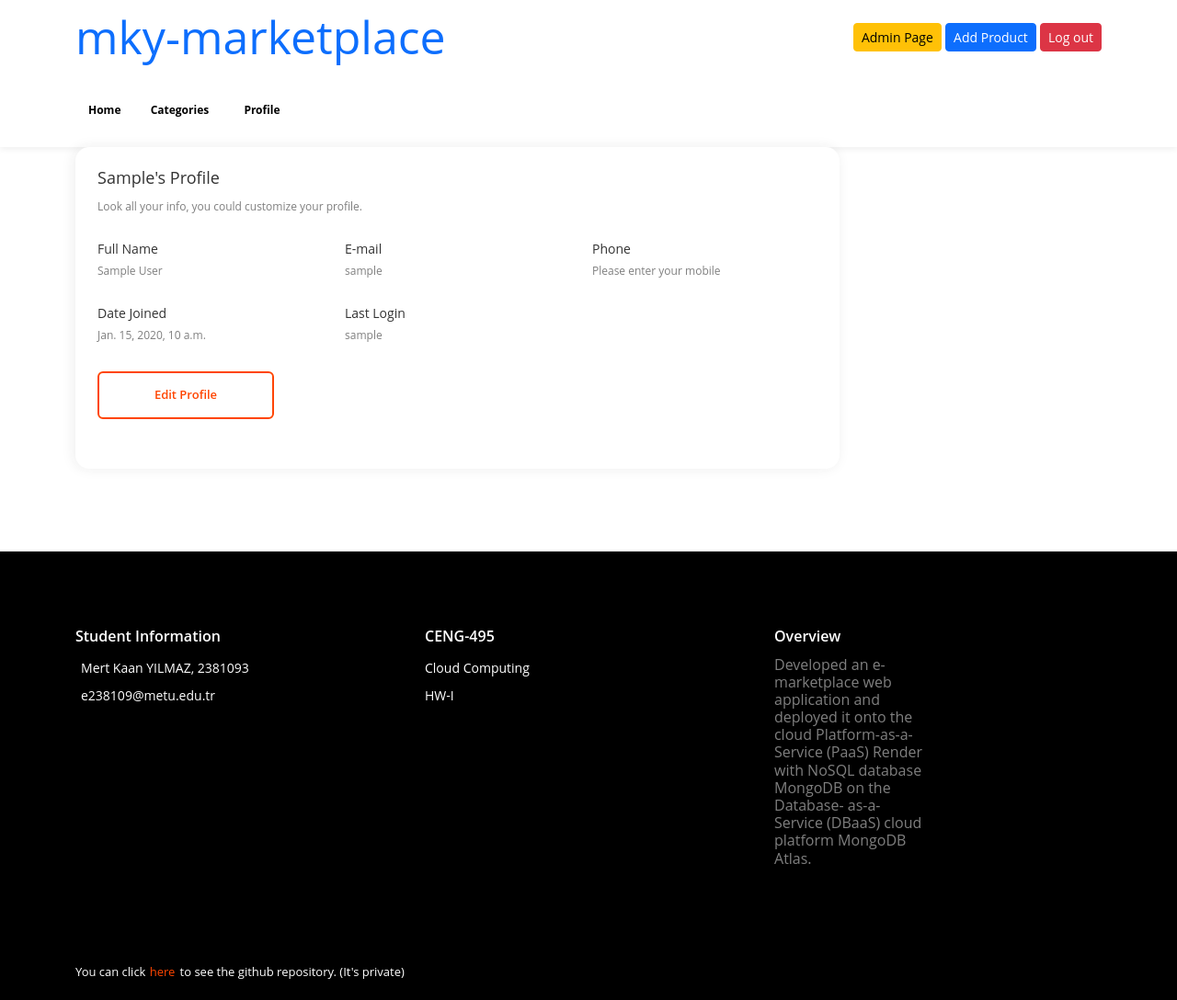
After one commit to holynekk/ceng-marketplace, a Django app: page /profile/1 in a window 1280 px wide. The commit adds this page. Shown: the whole page at 92% size. Run offline with Django 5.2, Linux system fonts and the light colour scheme; a user stored in the database is signed in; tables that the repository leaves empty hold one stand-in row (values such as "Sample post"); a database or web service that is not in the repository returns one stand-in record (values such as "Sample title").

Commit message:
profile section with get and update endpoints has been implemented.

```diff
--- a/api/static/api/app.css
+++ b/api/static/api/app.css
@@ -1216,3 +1216,208 @@ font-family: "Open Sans", -apple-system, system-ui, BlinkMacSystemFont, "Segoe U
 .gl-scroll::-webkit-scrollbar-thumb:hover {
     background: #555;
 }
+
+
+
+
+
+
+
+
+
+
+
+
+
+
+
+
+
+.dash__box--bg-white {
+  background-color: #ffffff; }
+
+.dash__box--border {
+  border: 1px solid #eee; }
+
+.dash__box--bg-grey {
+  background-color: #fbfbfb; }
+
+.dash__box--shadow {
+  box-shadow: -2px 0px 14px 0 rgba(36, 37, 38, 0.08); }
+
+.dash__box--shadow-2 {
+  box-shadow: -6px 2px 8px 0 rgba(36, 37, 38, 0.08); }
+
+.dash__box--radius {
+  border-radius: 15px; }
+
+.dash__pad-1 {
+  padding: 26px 20px; }
+
+.dash__pad-2 {
+  padding: 24px; }
+
+.dash__pad-3 {
+  padding: 26px; }
+
+.dash__f-list {
+  margin: 0;
+  padding: 0;
+  list-style: none; }
+  .dash__f-list > li {
+    padding: 4px 0; }
+    .dash__f-list > li > a {
+      font-size: 13px;
+      display: block;
+      color: #000000; }
+
+.dash-l-r {
+  display: -ms-flexbox;
+  display: flex;
+  -ms-flex-align: center;
+      align-items: center;
+  -ms-flex-pack: justify;
+      justify-content: space-between; }
+
+.dash-active {
+  font-weight: 600;
+  color: #000000; }
+
+.dash__w-list {
+  margin: 0;
+  padding: 0;
+  list-style: none;
+  text-align: center; }
+  .dash__w-list > li {
+    border-bottom: 1px solid #eee; }
+
+.dash__w-wrap {
+  padding: 18px 0; }
+
+.dash__w-icon {
+  width: 45px;
+  height: 45px;
+  display: inline-block;
+  line-height: 45px;
+  border-radius: 50%;
+  font-size: 14px;
+  margin-bottom: 8px; }
+
+.dash__w-icon-style-1 {
+  background-color: rgba(255, 69, 0, 0.14); }
+  .dash__w-icon-style-1 > i {
+    color: #ff4500; }
+
+.dash__w-icon-style-2 {
+  background-color: rgba(0, 148, 68, 0.14); }
+  .dash__w-icon-style-2 > i {
+    color: #009444; }
+
+.dash__w-icon-style-3 {
+  background-color: rgba(49, 133, 252, 0.14); }
+  .dash__w-icon-style-3 > i {
+    color: #3185FC; }
+
+.dash__w-text {
+  display: block;
+  font-weight: 700;
+  font-size: 40px;
+  line-height: 1;
+  color: #000000; }
+
+.dash__w-name {
+  display: block;
+  color: #a0a0a0;
+  font-weight: 600;
+  font-size: 13px; }
+
+.dash__h1 {
+  line-height: 1;
+  color: #333333;
+  font-size: 18px; }
+
+.dash__h2 {
+  line-height: 1;
+  font-size: 14px;
+  color: #333333; }
+
+.dash__text {
+  display: block;
+  font-size: 12px;
+  color: #7f7f7f; }
+
+.dash__text-2 {
+  display: block;
+  font-size: 13px;
+  font-weight: 600;
+  color: #7f7f7f; }
+
+.dash__link > a {
+  font-size: 13px;
+  font-weight: 600;
+  transition: color 0.5s linear; }
+
+.dash__link--brand > a {
+  color: #ff4500; }
+  .dash__link--brand > a:hover {
+    color: #fa4400; }
+
+.dash__link--secondary > a {
+  color: #333333; }
+  .dash__link--secondary > a:hover {
+    color: #ff4500; }
+
+.dash__link--black > a {
+  color: #000000; }
+
+.dash__table-wrap {
+  height: 300px;
+  overflow: auto; }
+
+.dash__table {
+  width: 100%;
+  border-collapse: collapse; }
+  .dash__table thead {
+    background-color: #fbfbfb; }
+  .dash__table th, .dash__table td {
+    padding: 20px;
+    text-align: center;
+    font-weight: 600;
+    color: #333333; }
+  .dash__table th {
+    font-size: 14px; }
+  .dash__table td {
+    font-size: 13px; }
+  .dash__table tbody tr {
+    border-bottom: 1px solid #eee; }
+    .dash__table tbody tr:last-child {
+      border-bottom: 0; }
+
+.dash__table-img-wrap {
+  background-color: #f5f5f5;
+  display: inline-block;
+  vertical-align: middle;
+  width: 40px;
+  height: 40px; }
+  .dash__table-img-wrap img {
+    display: block;
+    min-width: 40px; }
+
+.dash-edit-p {
+  width: 100%; }
+  .dash-edit-p .btn, .dash-edit-p .input-text, .dash-edit-p .select-box {
+    border-radius: 6px; }
+  .dash-edit-p .input-text {
+    width: 100%; }
+  .dash-edit-p .btn {
+    font-weight: 600;
+    padding: 16px 46px; }
+
+.dash__custom-link {
+  font-weight: 600;
+  display: inline-block;
+  text-align: center;
+  padding: 14px 18px;
+  font-size: 13px;
+  border-radius: 6px;
+  width: 12rem; }
--- a/api/static/api/utility.css
+++ b/api/static/api/utility.css
@@ -22,3 +22,12 @@
 
 .u-s-m-t-15 {
   margin-top: 0.9375rem; }
+
+  .u-s-m-b-14 {
+  margin-bottom: 0.875rem; }
+
+.u-s-m-b-8 {
+  margin-bottom: 0.5rem; }
+
+.u-s-m-b-16 {
+  margin-bottom: 1rem; }
--- a/api/templates/base.html
+++ b/api/templates/base.html
@@ -48,7 +48,7 @@
                                                 <a href="/">Home</a>
                                             </li>
                                             <li class="has-dropdown">
-                                                <a href="/products">Categories<i class="fas fa-angle-down u-s-m-l-6"></i></a>
+                                                <a href="/category/All">Categories<i class="fas fa-angle-down u-s-m-l-6"></i></a>
                                                 <span class="js-menu-toggle"></span>
                                                 <ul style="width:170px">
                                                     {% for category in categories %}
@@ -57,6 +57,9 @@
                                                     </li>
                                                     {% endfor %}
                                                 </ul>
+                                            </li>
+                                            <li>
+                                                <a href="/profile/{{ user.id }}">Profile</a>
                                             </li>
                                         </ul>
                                     </div>
@@ -134,7 +137,7 @@
                         <div class="lower-footer__content">
                             <div class="lower-footer__copyright">
                                 <span>You can click </span>
-                                <a href="github.com/holynekk/ceng-marketplace">here</a>
+                                <a href="https://github.com/holynekk/ceng-marketplace">here</a>
                                 <span>to see the github repository. (It's private)</span>
                             </div>
                         </div>
--- /dev/null
+++ b/api/templates/profile.html
@@ -0,0 +1,58 @@
+{% extends "base.html" %}
+{% block app %}
+<div class="app-content">
+    <div class="u-s-p-b-60">
+        <div class="section__content">
+            <div class="dash">
+                <div class="container">
+                    <div class="row">
+                        <div class="col-lg-9 col-md-12">
+                            <div class="dash__box dash__box--shadow dash__box--radius dash__box--bg-white u-s-m-b-30">
+                                <div class="dash__pad-2">
+                                    <h1 class="dash__h1 u-s-m-b-14">{{ user_data.first_name }}'s Profile</h1>
+                                    {% if user_data.id == user.id %}
+                                    <span class="dash__text u-s-m-b-30">Look all your info, you could customize your profile.</span>
+                                    {% endif %}
+                                    <div class="row">
+                                        <div class="col-lg-4 u-s-m-b-30">
+                                            <h2 class="dash__h2 u-s-m-b-8">Full Name</h2>
+                                            <span class="dash__text">{{ user_data.first_name }} {{ user_data.last_name }}</span>
+                                        </div>
+                                        <div class="col-lg-4 u-s-m-b-30">
+                                            <h2 class="dash__h2 u-s-m-b-8">E-mail</h2>
+                                            <span class="dash__text">{{ user_data.username }}</span>
+                                        </div>
+                                        <div class="col-lg-4 u-s-m-b-30">
+                                            <h2 class="dash__h2 u-s-m-b-8">Phone</h2>
+                                            <span class="dash__text">Please enter your mobile</span>
+                                        </div>
+                                        <div class="col-lg-4 u-s-m-b-30">
+                                            <h2 class="dash__h2 u-s-m-b-8">Date Joined</h2>
+                                            <span class="dash__text">{{ user_data.date_joined }}</span>
+                                        </div>
+                                        <div class="col-lg-4 u-s-m-b-30">
+                                            <h2 class="dash__h2 u-s-m-b-8">Last Login</h2>
+                                            <span class="dash__text">{{ user_data.last_login }}</span>
+                                        </div>
+                                    </div>
+                                    {% if user_data.id == user.id %}
+                                    <div class="row">
+                                        <div class="col-lg-12">
+                                            <div class="dash__link dash__link--secondary u-s-m-b-30">
+                                                <div class="u-s-m-b-16">
+                                                    <a class="dash__custom-link btn--e-transparent-brand-b-2" href="/profile/edit/{{ user.id }}">Edit Profile</a>
+                                                </div>
+                                            </div>
+                                        </div>
+                                        {% endif %}
+                                    </div>
+                                </div>
+                            </div>
+                        </div>
+                    </div>
+                </div>
+            </div>
+        </div>
+    </div>
+</div>
+{% endblock %}
--- a/api/urls.py
+++ b/api/urls.py
@@ -11,4 +11,7 @@ urlpatterns = [
     re_path(r"^product/add/category$", views.select_category, name='select_category'),
     re_path(r"^product/add/(?P<category_name>[a-zA-Z]+)", views.get_product_form, name='get_product_form'),
     re_path(r"^product/add/", views.create_product, name='create_product'),
+    re_path(r"^profile/(?P<user_id>[0-9]+)", views.profile, name='profile'),
+    re_path(r"^profile/edit/(?P<user_id>[0-9]+)", views.edit_profile, name='edit_profile'),
+    re_path(r"^profile/edit", views.edit_profile_post, name='edit_profile'),
 ]
--- a/api/views.py
+++ b/api/views.py
@@ -2,6 +2,9 @@ from django.contrib.auth import authenticate, login, logout
 from django.contrib.auth.models import User
 from django.shortcuts import render, redirect
 from bson.objectid import ObjectId
+from datetime import datetime
+
+
 from api import mongodb
 
 
@@ -114,3 +117,39 @@ def create_product(request):
                 product[k[2:]] = v
         products_collection.insert_one(product)
         return redirect("/")
+
+
+def profile(request, user_id):
+    users_collection = mongodb["auth_user"]
+    if request.method == 'GET':
+        user_data = users_collection.find_one({"id": int(user_id)})
+        categories_collection = mongodb["categories"]
+        categories_cursor = categories_collection.find().sort("name")
+        categories = []
+        for category in categories_cursor:
+            categories.append(category)
+        return render(request, "profile.html",
+                      {"categories": categories, "user_data": user_data})
+
+
+def edit_profile(request, user_id):
+    users_collection = mongodb["auth_user"]
+    if request.method == 'GET':
+        user_data = users_collection.find_one({"id": int(user_id)})
+        categories_collection = mongodb["categories"]
+        categories_cursor = categories_collection.find().sort("name")
+        categories = []
+        for category in categories_cursor:
+            categories.append(category)
+        return render(request, "edit-profile.html",
+                      {"categories": categories, "user_data": user_data})
+
+
+def edit_profile_post(request):
+    users_collection = mongodb["auth_user"]
+    if request.method == 'POST':
+        form_data = request.POST
+        form_data = form_data.dict()
+        form_data.pop("csrfmiddlewaretoken", None)
+        aaaaa = users_collection.find_one_and_update({"id": request.user.id}, {"$set": form_data})
+        return redirect("/profile/" + str(request.user.id))
```
Also changed, not shown: api/templates/edit-profile.html (added, +40 -0 lines).
